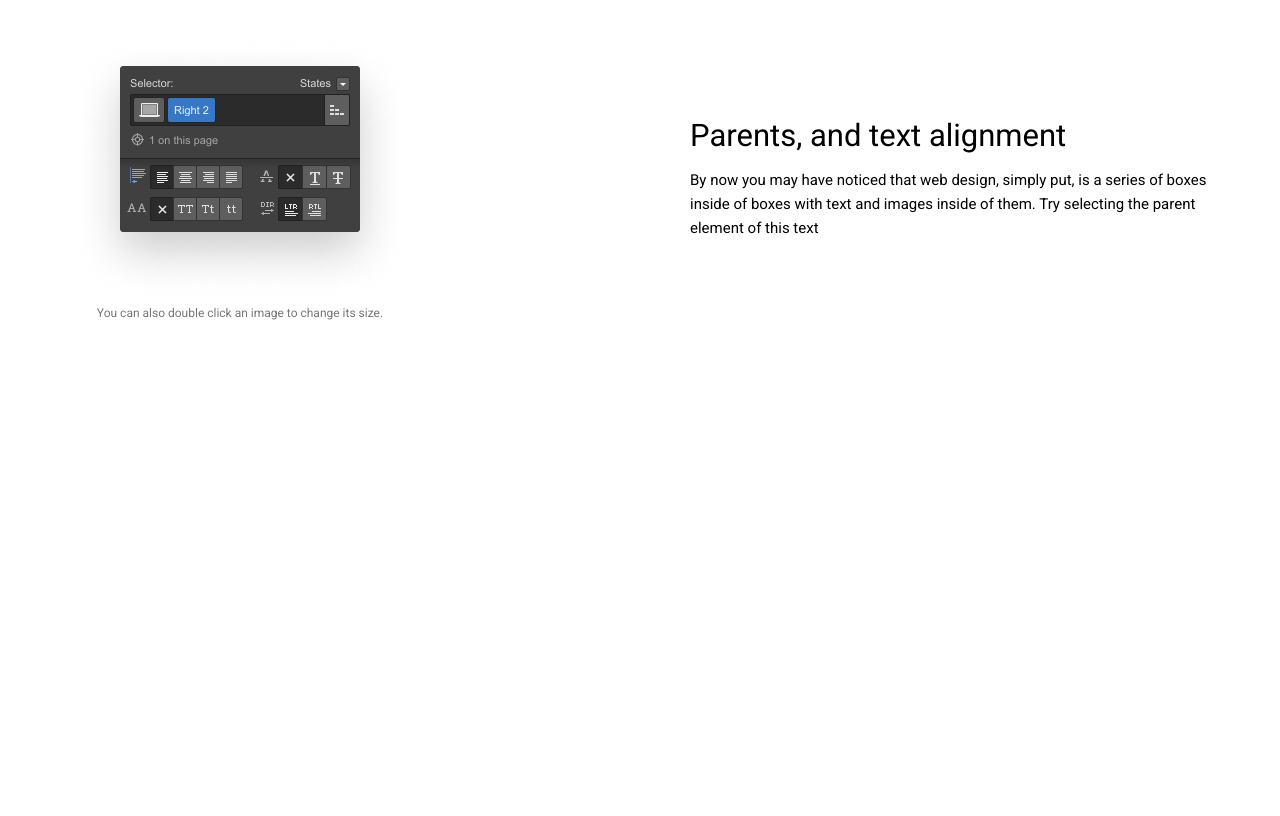
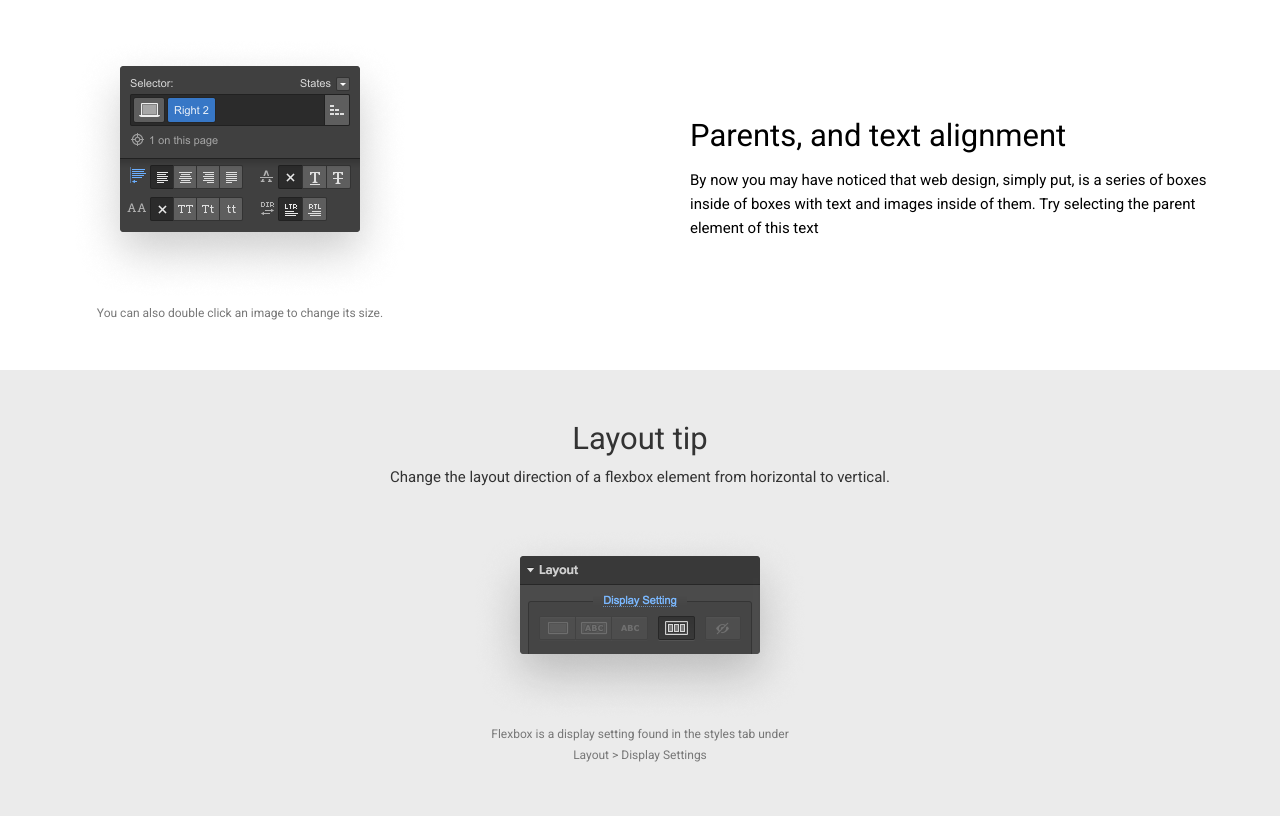
Before and after one commit to alinaDev01/github, a plain HTML site: page index.html in a window 1280 px wide. Shown: the part 1353-2169 px from the top of the page. Before the commit the page ends 1723 px from the top, so only its background shows below. Drawn offline with Linux system fonts and the light colour scheme.

Commit message:
add section tip

```diff
--- a/css/style.css
+++ b/css/style.css
@@ -159,3 +159,37 @@ button{
     color: #000000;
     width: 520px;
 }
+
+#tip {
+    padding: 50px 0;
+    background: #EBEBEB;
+}
+
+.tip h1 {
+    font-size: 31px;
+    font-weight: 400;
+    color: #333333;
+    text-align: center;
+
+}
+
+.tip h3 {
+    font-size: 15px;
+    font-weight: 400;
+    color: #333333;
+    padding: 11px 0 40px 0;
+    text-align: center;
+}
+
+.tip img {
+    display: flex;
+    margin: 0 auto;
+}
+
+.tip h4 {
+    font-size: 12px;
+    font-weight: 400;
+    line-height: 21px;
+    text-align: center;
+    color: #777777;
+}
--- a/index.html
+++ b/index.html
@@ -105,6 +105,23 @@
     </div>
 </section>
 
+<section id="tip">
+    <div class="container">
+        <div class="tip">
+            <h1>Layout tip</h1>
+            <h3>Change the layout direction of a flexbox element from horizontal to vertical.</h3>
+            <img src="./img/tip%20-img.png" alt="img">
+            <h4>Flexbox is a display setting found in the styles tab under </h4>
+            <h4>Layout > Display Settings</h4>
+
+        </div>
+
+    </div>
+
+</section>
+
+
+
 
 </body>
 </html>
```
Also changed, not shown: img/now-img-one.svg (added), img/now-img-three.svg (added), img/now-img-two.svg (added), img/tip -img.png (added).
